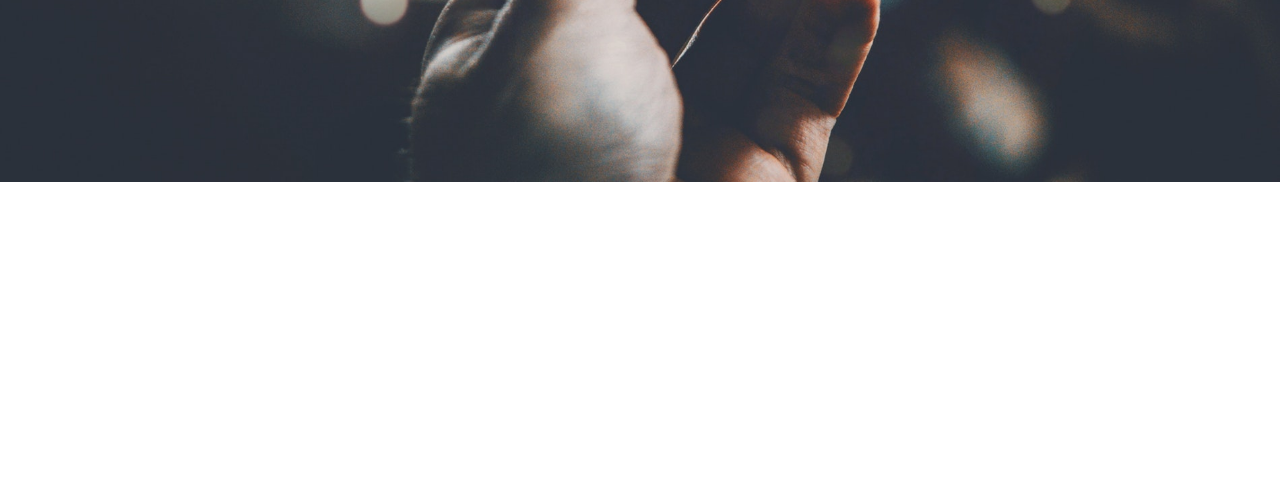
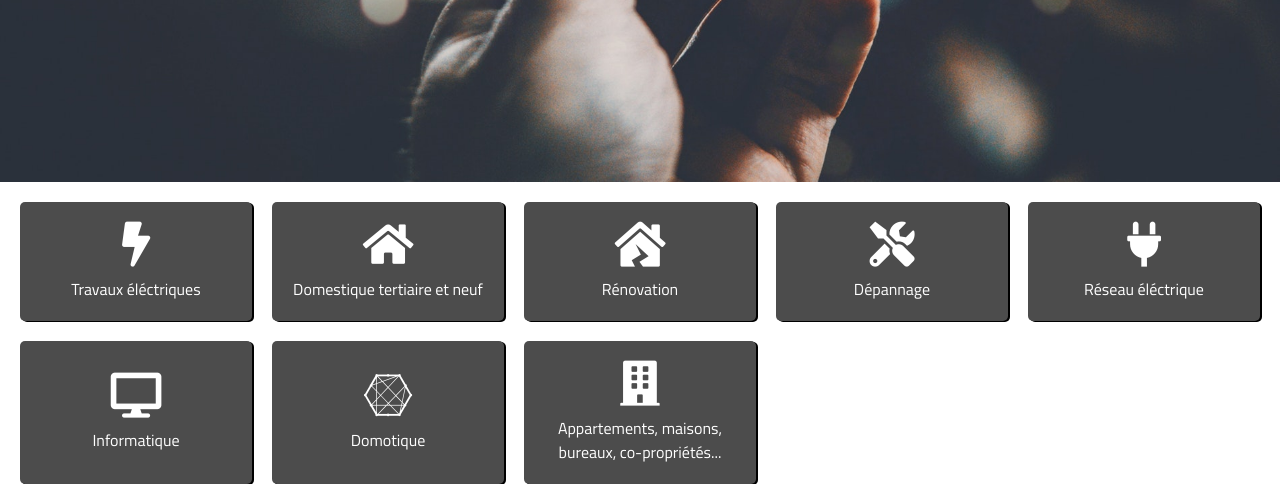
Before and after one commit to Altminis/mae, a plain HTML site: page index.html in a window 1280 px wide. Shown: the part 618-1102 px from the top of the page. Before the commit the page ends 800 px from the top, so only its background shows below. Drawn offline with Linux system fonts and the light colour scheme.

Commit message:
work in progress section offres

```diff
--- a/index.html
+++ b/index.html
@@ -6,7 +6,8 @@
     <meta name="viewport" content="width=device-width, initial-scale=1">
     <meta charset="UTF-8">
     <link rel="shortcut icon" type="image/x-icon" href="assets/favicon.ico">
-    <link rel="stylesheet" href="https://use.fontawesome.com/releases/v5.6.3/css/all.css" integrity="sha384-UHRtZLI+pbxtHCWp1t77Bi1L4ZtiqrqD80Kn4Z8NTSRyMA2Fd33n5dQ8lWUE00s/" crossorigin="anonymous">
+    <link rel="stylesheet" href="https://use.fontawesome.com/releases/v5.6.3/css/all.css" integrity="sha384-UHRtZLI+pbxtHCWp1t77Bi1L4ZtiqrqD80Kn4Z8NTSRyMA2Fd33n5dQ8lWUE00s/"
+        crossorigin="anonymous">
     <title>Mon Artisan Electricien</title>
 </head>
 
@@ -30,7 +31,40 @@
                 <p><i class="fas fa-mobile-alt"></i> 06 50 59 01 88</p>
             </div>
         </section>
-        <section id="offres"></section>
+        <section id="offres">
+            <div class="offre">
+                <i class="fas fa-bolt icon-offre"></i>
+                <p class="descritpion">Travaux éléctriques</p>
+            </div>
+            <div class="offre">
+                <i class="fas fa-home icon-offre"></i>
+                <p class="descritpion">Domestique tertiaire et neuf</p>
+            </div>
+            <div class="offre">
+                <i class="fas fa-house-damage icon-offre"></i>
+                <p class="descritpion">Rénovation</p>
+            </div>
+            <div class="offre">
+                <i class="fas fa-tools icon-offre"></i>
+                <p class="descritpion">Dépannage</p>
+            </div>
+            <div class="offre">
+                <i class="fas fa-plug icon-offre"></i>
+                <p class="descritpion">Réseau éléctrique</p>
+            </div>
+            <div class="offre">
+                <i class="fas fa-desktop icon-offre"></i>
+                <p class="descritpion">Informatique</p>
+            </div>
+            <div class="offre">
+                <i class="fab fa-connectdevelop icon-offre"></i>
+                <p class="descritpion">Domotique</p>
+            </div>
+            <div class="offre">
+                <i class="fas fa-building icon-offre"></i>
+                <p class="descritpion">Appartements, maisons, bureaux, co-propriétés...</p>
+            </div>
+        </section>
         <section id="secteur"></section>
         <section id="realisation"></section>
         <section id="temoignage"></section>
--- a/style.css
+++ b/style.css
@@ -86,3 +86,28 @@ nav li a:hover{
     z-index: -1;
     height: 100%;;
 }
+
+/* OFFRES */
+
+#offres {
+    margin: 20px;
+    display: grid;
+    grid-template-columns: repeat(auto-fill, minmax(200px, 1fr));
+    grid-gap: 20px;
+}
+
+.offre{
+    display: grid;
+    padding: 20px;
+    background: var(--gray);
+    color: white;
+    text-align: center;
+    align-content: center;
+    border-radius: 5px;
+    box-shadow: 2px 1px black;
+}
+
+.offre .icon-offre{
+    font-size: 45px;
+    margin-bottom: 10px;
+}
```
